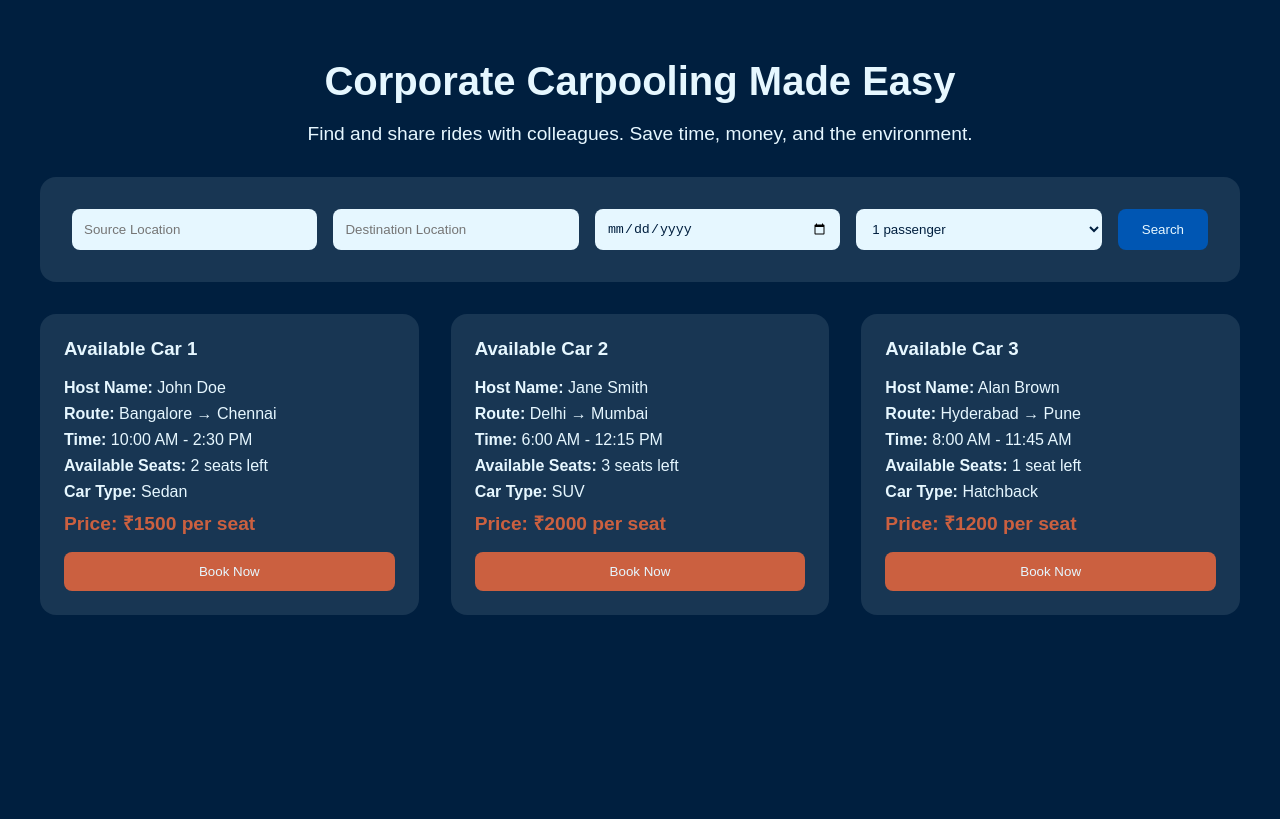
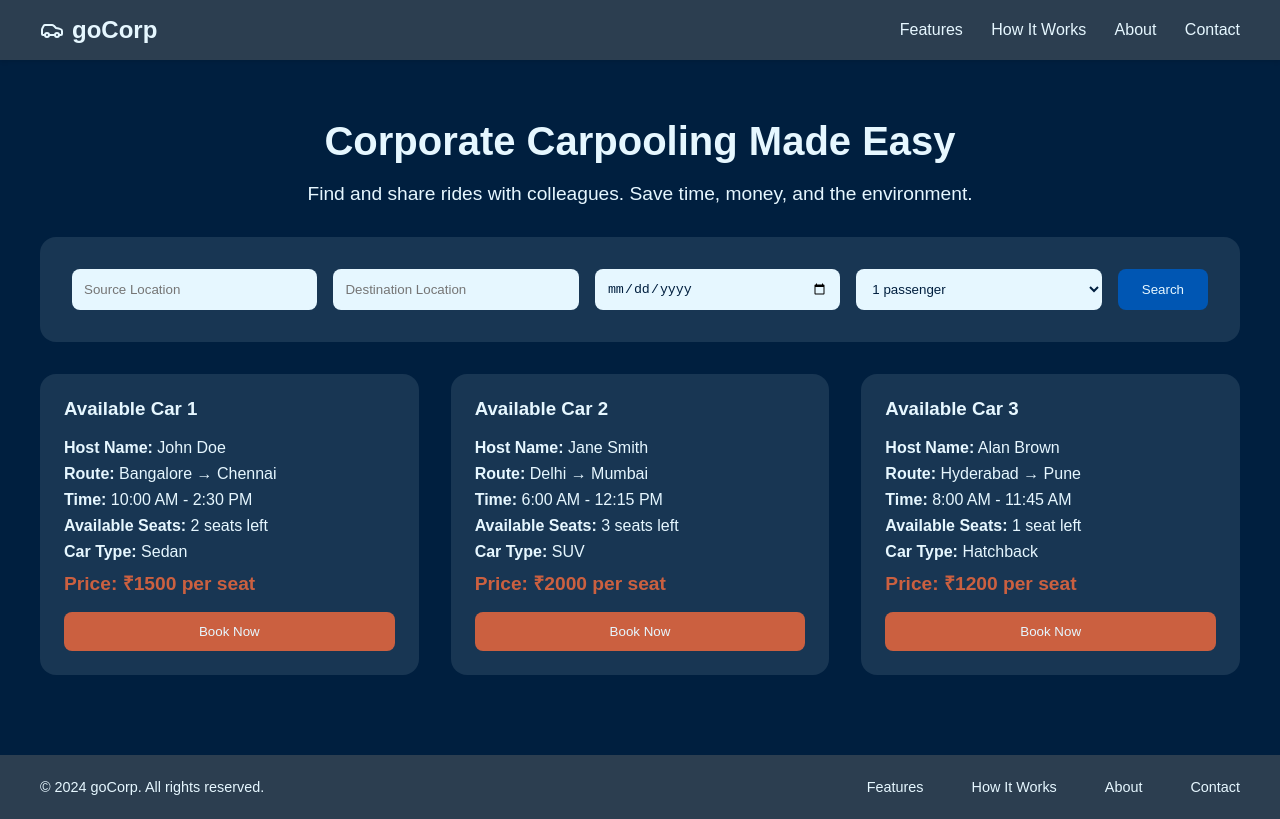
Before and after one commit to abhinavkr26104/carpool, a website: page availablecar.html in a window 1280 px wide. Drawn offline with Linux system fonts and the light colour scheme.

Commit message:
Update availablecar.html

```diff
--- a/availablecar.html
+++ b/availablecar.html
@@ -19,6 +19,44 @@
       padding: 0;
       color: var(--light-blue);
     }
+    header {
+  background-color: #2c3e50;;
+  padding: 1rem;
+  box-shadow: 0 2px 4px rgba(0, 0, 0, 0.1);
+}
+
+.header-content {
+  display: flex;
+  justify-content: space-between;
+  align-items: center;
+  max-width: 1200px;
+  margin: 0 auto;
+}
+
+.logo {
+  display: flex;
+  align-items: center;
+  font-weight: bold;
+  font-size: 1.5rem;
+  color: var(--text-color);
+  text-decoration: none;
+}
+
+.logo svg {
+  margin-right: 0.5rem;
+}
+
+nav a {
+  margin-left: 1.5rem;
+  color: var(--text-color);
+  text-decoration: none;
+  font-size: 1rem;
+  transition: color 0.3s ease;
+}
+
+nav a:hover {
+  color: var(--accent-blue);
+}
 
     main {
       max-width: 1200px;
@@ -126,10 +164,77 @@
     .book-button:hover {
       background-color: #a54e33;
     }
+    footer {
+  background-color: #2c3e50;;
+  color: var(--text-color);
+  padding: 1.5rem 0;
+  margin-top: 3rem;
+}
+
+.footer-content {
+  display: flex;
+  justify-content: space-between;
+  align-items: center;
+  flex-wrap: wrap;
+  max-width: 1200px;
+  margin: 0 auto;
+  padding: 0 1rem;
+}
+
+footer p {
+  font-size: 0.9rem;
+  margin: 0;
+}
+
+footer nav {
+  display: flex;
+  gap: 1.5rem;
+}
+
+footer nav a {
+  color: var(--text-color);
+  text-decoration: none;
+  font-size: 0.9rem;
+  transition: color 0.3s ease;
+}
+
+footer nav a:hover {
+  color: var(--accent-blue);
+}
+
+@media (max-width: 768px) {
+  .header-content, .footer-content {
+    flex-direction: column;
+    align-items: center;
+  }
+
+  nav {
+    margin-top: 1rem;
+  }
+
+  nav a, footer nav a {
+    margin: 0.5rem;
+  }
+}
   </style>
 </head>
 <body>
+    <header>
+        <div class="header-content">
+          <a href="#" class="logo">
+            <svg xmlns="http://www.w3.org/2000/svg" width="24" height="24" viewBox="0 0 24 24" fill="none" stroke="currentColor" stroke-width="2" stroke-linecap="round" stroke-linejoin="round"><path d="M19 17h2c.6 0 1-.4 1-1v-3c0-.9-.7-1.7-1.5-1.9C18.7 10.6 16 10 16 10s-1.3-1.4-2.2-2.3c-.5-.4-1.1-.7-1.8-.7H5c-.6 0-1.1.4-1.4.9l-1.4 2.9A3.7 3.7 0 0 0 2 12v4c0 .6.4 1 1 1h2"/><circle cx="7" cy="17" r="2"/><path d="M9 17h6"/><circle cx="17" cy="17" r="2"/></svg>
+            goCorp
+          </a>
+          <nav>
+            <a href="#features">Features</a>
+            <a href="#how-it-works">How It Works</a>
+            <a href="#">About</a>
+            <a href="#">Contact</a>
+          </nav>
+        </div>
+      </header>
   <main>
+
     <h1>Corporate Carpooling Made Easy</h1>
     <p class="tagline">Find and share rides with colleagues. Save time, money, and the environment.</p>
 
@@ -182,7 +287,19 @@
         <button class="book-button">Book Now</button>
       </div>
     </div>
+
   </main>
+  <footer>
+    <div class="footer-content">
+      <p>&copy; 2024 goCorp. All rights reserved.</p>
+      <nav>
+        <a href="#features">Features</a>
+        <a href="#how-it-works">How It Works</a>
+        <a href="#">About</a>
+        <a href="#">Contact</a>
+      </nav>
+    </div>
+  </footer>
 
   <script>
     document.getElementById('searchButton').addEventListener('click', function() {
```
